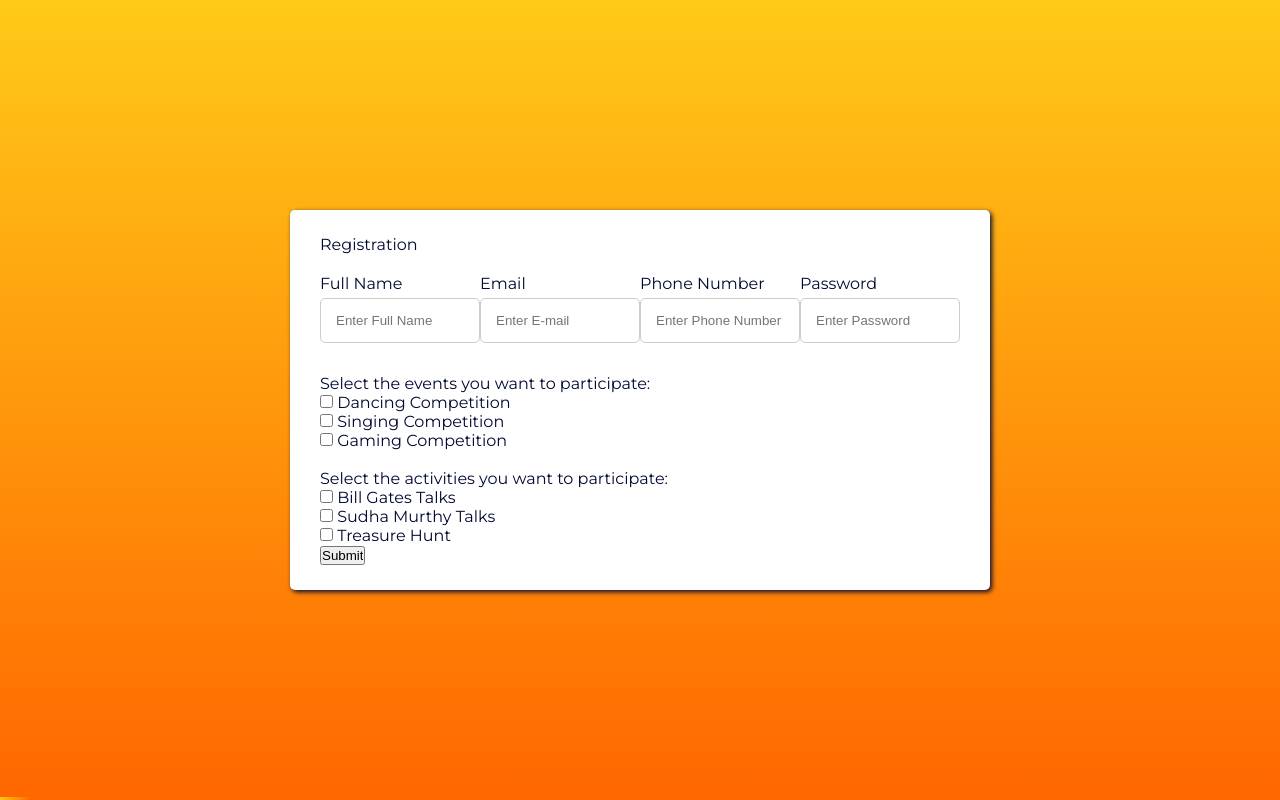
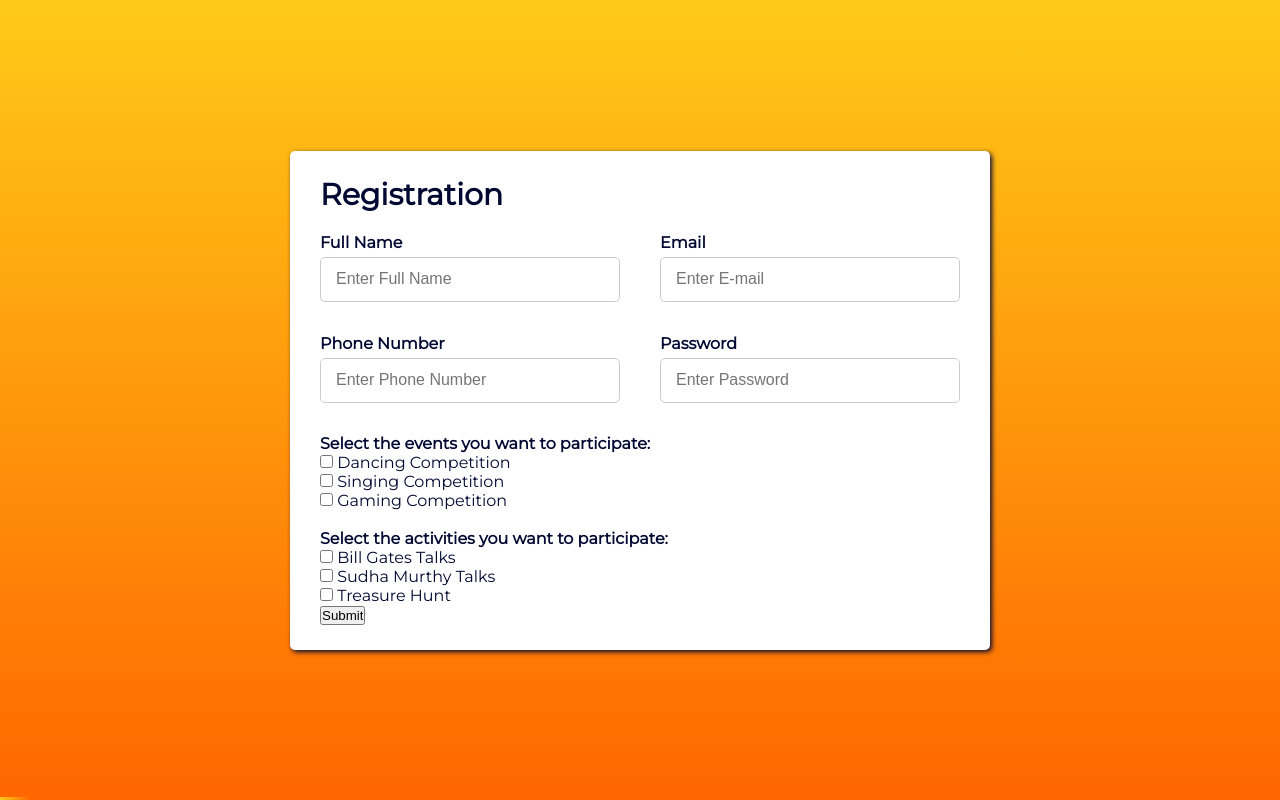
Before and after one commit to deeppanchani/ignite, a PHP site: page /signup.html in a window 1280 px wide. Run offline with PHP 8.4, Linux system fonts and the light colour scheme.

Commit message:
Hover Attribute updated

```diff
--- a/forms.css
+++ b/forms.css
@@ -26,6 +26,8 @@ body{
 }
 
 .container .title{
+    font-size: 30px;
+    font-weight: 600;
 }
 
 .container .title::before{
@@ -40,6 +42,8 @@ body{
 
 .container form .user-details{
     display: flex;
+    flex-wrap: wrap;
+    justify-content: space-between;
 }
 
 form .user-details .input-box{
@@ -49,7 +53,12 @@ form .user-details .input-box{
 
 .user-details .input-box .details{
     display: block;
-    font-weight: 500;
+    font-weight: 600;
+    margin-bottom: 5px;
+}
+
+.event-details .details{
+    font-weight: 600;
     margin-bottom: 5px;
 }
 
@@ -60,4 +69,5 @@ form .user-details .input-box{
     border-radius: 5px;
     border: 1px solid #ccc;
     padding-left: 15px;
+    font-size: 16px;
 }
--- a/navbar.css
+++ b/navbar.css
@@ -58,7 +58,6 @@
 
 .navbar a:hover, .dropdown:hover .dropbtn {
   background-color: transparent;
-  color:rgb(238, 190, 32);
 }
 
 .dropdown-content {
@@ -80,7 +79,6 @@
 }
 
 .dropdown-content a:hover {
-  background-color: #eb7323;
 }
 
 .dropdown:hover .dropdown-content {
```
